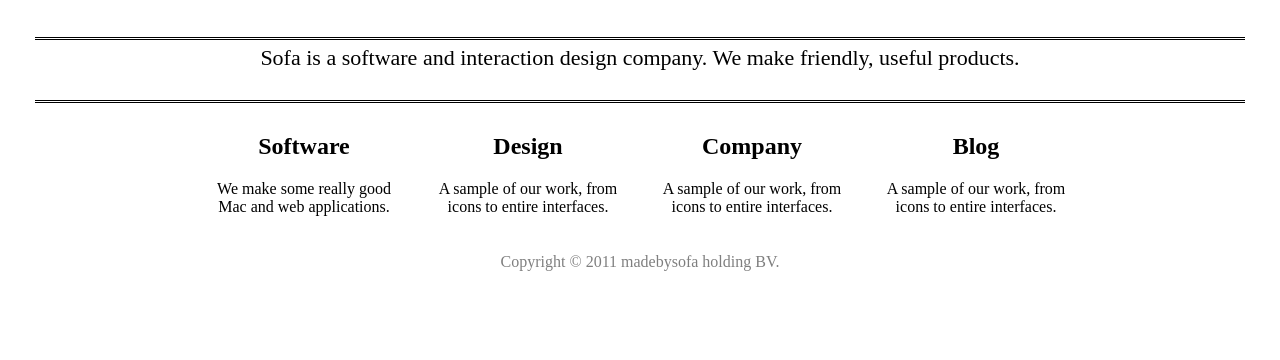
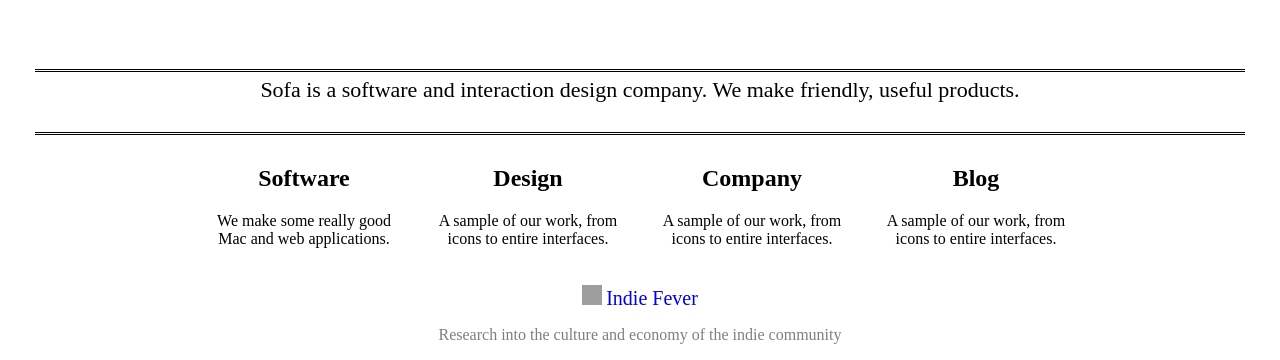
Before and after one commit to justass490/krc, a plain HTML site: page text0927-2j19/sofa.html in a window 1280 px wide. Shown: the part 524-884 px from the top of the page. Before the commit the page ends 803 px from the top, so only its background shows below. Drawn offline with Linux system fonts and the light colour scheme; grey boxes are pictures that could not be loaded.

Commit message:
Add files via upload

```diff
--- a/text0927-2j19/sofa.html
+++ b/text0927-2j19/sofa.html
@@ -3,10 +3,14 @@
 <head>
 	<link rel="stylesheet" type="text/css" href="sofastyle.css">
 	<title>SOFA - Design, Interfaces & Software</title>
+	<script >
+	src="[https://kit.fontawesome.com/04b00d367c.js]"
+	</script>
 </head>
 <body>
+<section>
 	<div class="container">
-			<a href="#"><img src="http://madebysofa.com/static/archive/img/keyvisual.jpg" alt="Paris" class="img"></a><br>
+		<a href="#"><img src="http://madebysofa.com/static/archive/img/keyvisual.jpg" alt="Paris" class="img"></a><br>
 	</div>
 	<h1>We are Sofa</h1>
 	<div class="boxtext">
@@ -30,8 +34,11 @@
 		<p>A sample of our work, from icons to entire interfaces.</p>
 	</div>
 </div>
+</section>
 <footer>
-	Copyright © 2011 madebysofa holding BV.
+	<img src="http://madebysofa.com/static/archive/img/keyvisual.jpg" alt="Paris" class="img"></a>
+	<a href="#">Indie Fever</a>
+	<p>Research into the culture and economy of the indie community</p>
 </footer>
 </body>
 </html>
--- a/text0927-2j19/sofastyle.css
+++ b/text0927-2j19/sofastyle.css
@@ -37,5 +37,15 @@ h1{
 }
 footer{
 	text-align: center;
-	opacity: 0.5
 }
+footer img{
+	height: 20px;
+	width: 20px;
+}
+footer a{
+	text-decoration: none;
+	font-size: 20px;
+}
+footer p{
+	opacity: 0.5;
+}
```
